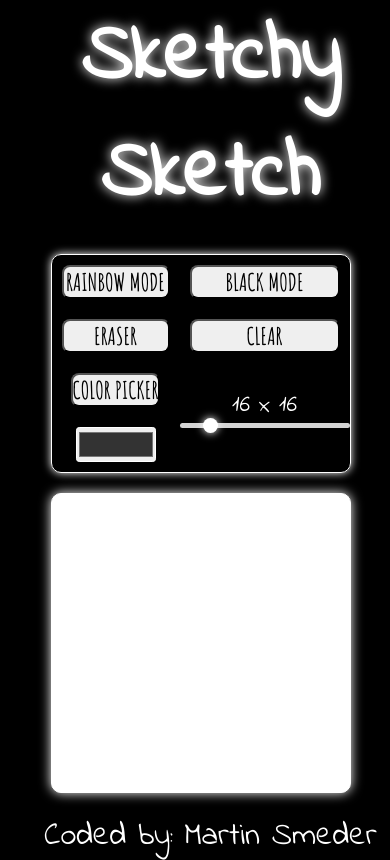
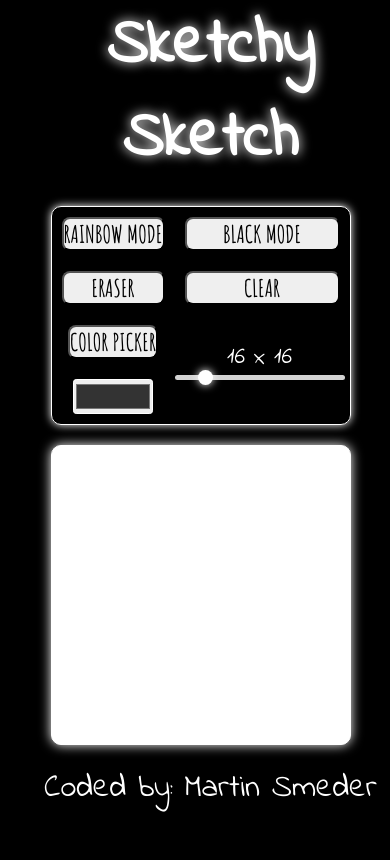
Before and after one commit to martinsmeder/etch_a_sketch, a plain HTML site: page index.html in a window 390 px wide. Drawn offline with Linux system fonts and the light colour scheme.

Commit message:
Some additional styling and cleaned up code

```diff
--- a/style.css
+++ b/style.css
@@ -9,7 +9,7 @@ body {
     height: 100vh;
     display: grid;
     justify-items: center;
-    grid-template-rows: 1fr 4fr 1fr;
+    grid-template-rows: 1fr 1fr 1fr;
     gap: 20px;
     margin-left: 25px;
     background-color: #000;
@@ -63,7 +63,6 @@ p {
 }
 
 button {
-    /* font-family: 'Indie Flower', cursive; */
     font-family: 'Amatic SC', cursive;
     width: 170px;
     height: 40px;
@@ -161,7 +160,6 @@ button:hover {
 @media (max-width: 850px) {
     body {
         height: 80vh;
-        grid-template-rows: 1fr 1fr 1fr;
     }
 
     #divContainer {
@@ -181,6 +179,7 @@ button:hover {
 
 @media (max-width: 600px) {
     header {
+        font-size: 2rem;
         text-align: center;
     }
 
@@ -209,8 +208,6 @@ button:hover {
 }
 
 @media (max-width: 500px) {
-
-
     button {
         width: auto;
         height: auto;
@@ -228,4 +225,8 @@ button:hover {
     #buttonContainer {
         width: 300px;
     }
+
+    #sliderContainer {
+        margin-right: 5px;
+    }
 }
```
